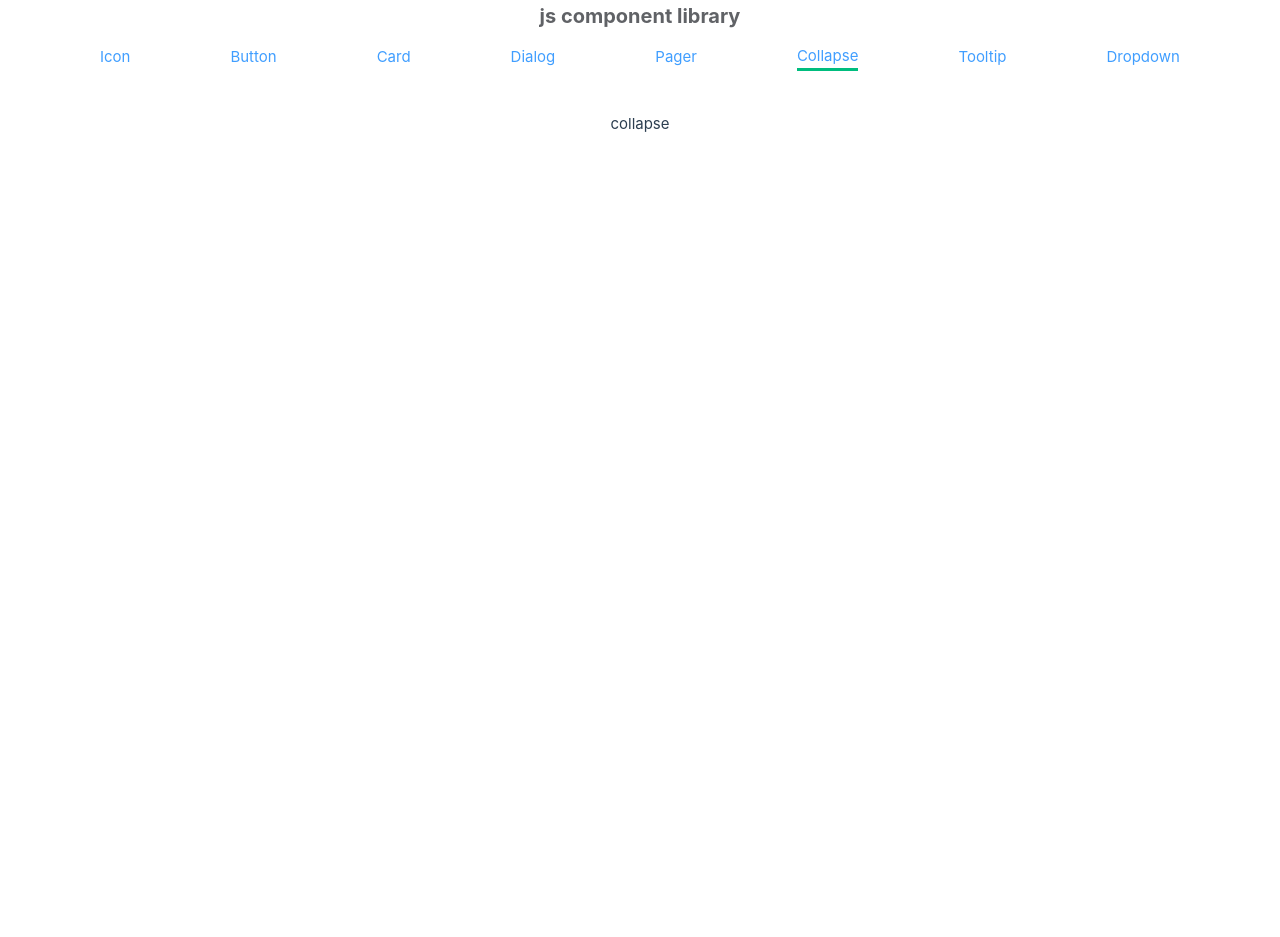
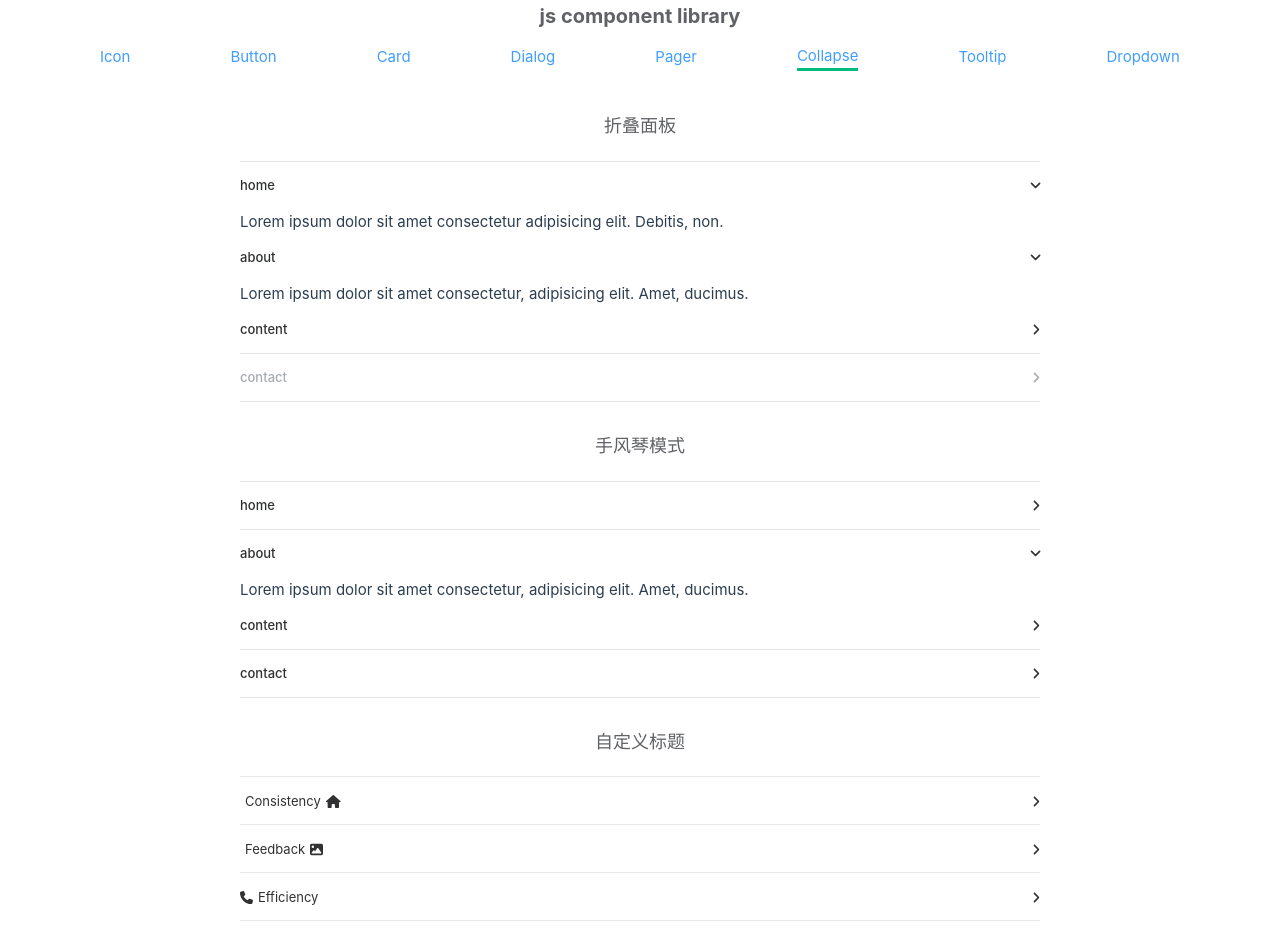
Before and after one commit to Wekohyk/Component-library-js, a Vue app: page /collapse in a window 1280 px wide. Shown: the top 937 px of the page. Before the commit the page ends 800 px from the top, so only its background shows below. Built offline with nearby package versions, Linux system fonts and the light colour scheme.

Commit message:
complete Collapse components

```diff
--- a/src/components/Collapse/Collapse.vue
+++ b/src/components/Collapse/Collapse.vue
@@ -1,7 +1,65 @@
 <template>
-  <div>collapse</div>
+  <div class="weko-collapse">
+    <slot></slot>
+  </div>
 </template>
 
-<script setup lang="js"></script>
+<script setup lang="js">
+import { collapseProps, collapseContextKey } from './props';
+import { ref, provide } from 'vue';
+defineOptions({
+  name: 'Weko-Collapse',
+});
+
+const props = defineProps(collapseProps);
+const emit = defineEmits(['change', 'update:modelValue']);
+
+// 核心逻辑 ---> 针对数组进行操作
+// 判断数组里面的值
+// 然后根据值来判断是否展开
+
+// 获取用户哪些面板是打开的
+const activeNames = ref(props.modelValue);
+
+// collapse 核心方法，项目相关的点击事件
+// itemName ---> 当前点击的面板的 name
+// 因为是通过插槽的形式使用的 CollapseItem组件, 所以采用依赖注入的方法
+const handleItemClick = itemName => {
+  // 先展开为一个数组
+  let _activeNamesArr = [...activeNames.value];
+  // 接下来针对这个数组来做操作
+  // 要做的操作其实就是往数组里面添加值或者删除值
+
+  if (props.accordion) {
+    // 手风琴模式
+    // 创建一个新数组, 如果这个新数组中只有一个元素, 那么这个元素就是用户点击的那个元素
+    // 如果该元素已经存在于 activeNames 数组中，那么就说明用户点击的是已经打开的面板
+    // 那么就应该把这个面板关闭，所以清空数组
+    _activeNamesArr = [activeNames.value[0] === itemName ? '' : itemName];
+  } else {
+    // 普通折叠面板，可以打开多个的
+    const index = _activeNamesArr.indexOf(itemName);
+    // 首先我们寻找点击的这个项目是否存在与数组中
+    if (index > -1) {
+      // 如果这个面板存在于数组中, 则将其删除
+      _activeNamesArr.splice(index, 1);
+    } else {
+      // 不存在，那么就把这个项目添加到数组中
+      _activeNamesArr.push(itemName);
+    }
+  }
+  // 无论是哪一种模式，经过上面的代码，都已经准备好了最新的数组值
+  activeNames.value = _activeNamesArr;
+  // 接下来需要触发两个事件
+  emit('update:modelValue', _activeNamesArr);
+  emit('change', _activeNamesArr);
+};
+
+// 依赖注入
+provide(collapseContextKey, {
+  activeNames,
+  handleItemClick,
+});
+</script>
 
 <style scoped lang="scss"></style>
--- /dev/null
+++ b/src/components/Collapse/CollapseItem.vue
@@ -0,0 +1,77 @@
+<template>
+  <!-- 外层容器 -->
+  <div class="weko-collapse-item" :class="{ 'is-disabled': disabled }">
+    <!-- 标题 -->
+    <div
+      class="weko-collapse-item__header"
+      :class="{
+        'is-disabled': disabled,
+        // 为后续计算该面板是否处于活动状态
+        'is-active': isActive,
+      }"
+      :id="`item-header-${name}`"
+      @click="itemClickHandle"
+    >
+      <slot name="title">{{ title }}</slot>
+      <!-- 右侧图标 -->
+      <Weko-Icon icon="angle-right" class="header-angle"></Weko-Icon>
+    </div>
+    <!-- 内容 -->
+    <transition name="slide" v-on="transitionEvents">
+      <div class="weko-collapse-item_wrapper" v-show="isActive">
+        <div class="weko-collapse-item_content" :id="`item-content-${title}`">
+          <slot></slot>
+        </div>
+      </div>
+    </transition>
+  </div>
+</template>
+
+<script setup lang="js">
+import { inject, computed } from 'vue';
+import { collapseContextKey, collapseItemProps } from './props';
+defineOptions({
+  name: 'Weko-CollapseItem',
+});
+const props = defineProps(collapseItemProps);
+// 依赖注入方式拿到数据和方法
+const collapseContext = inject(collapseContextKey);
+
+// 判断当前是否是激活状态
+const isActive = computed(() =>
+  collapseContext.activeNames.value.includes(props.name),
+);
+
+const itemClickHandle = () => {
+  if (props.disabled) return;
+  collapseContext.handleItemClick(props.name);
+};
+
+// 在对象中定义开始和结束的不同样式
+const transitionEvents = {
+  beforeEnter(el) {
+    el.style.height = 0;
+    el.style.overflow = 'hidden';
+  },
+  enter(el) {
+    el.style.height = `${el.scrollHeight}px`;
+  },
+  afterEnter(el) {
+    el.style.height = '';
+    el.style.overflow = '';
+  },
+  beforeLeave(el) {
+    el.style.height = `${el.scrollHeight}px`;
+    el.style.overflow = 'hidden';
+  },
+  leave(el) {
+    el.style.height = 0;
+  },
+  afterLeave(el) {
+    el.style.height = '';
+    el.style.overflow = '';
+  },
+};
+</script>
+
+<style scoped lang="scss"></style>
--- a/src/components/Collapse/props.js
+++ b/src/components/Collapse/props.js
@@ -1 +1,27 @@
-export default {};
+export const collapseProps = {
+  // 获父组件v-model的绑定值
+  modelValue: {
+    typeof: Array,
+    default: [],
+  },
+  // 是否开启手风琴模式
+  accordion: {
+    type: Boolean,
+    default: false,
+  },
+};
+
+export const collapseItemProps = {
+  name: {
+    type: String,
+    required: true,
+  },
+  title: String,
+  disabled: {
+    type: Boolean,
+    default: false,
+  },
+};
+
+// 这个key作为 provide/inject 的标识, 通过依赖注入的方式让子组件找到父组件
+export const collapseContextKey = Symbol('collapseContextKey');
--- a/src/main.js
+++ b/src/main.js
@@ -25,6 +25,7 @@ import Card from './components/Card/Card.vue';
 import Dialog from './components/Dialog/Dialog.vue';
 import Pager from './components/Pager/Pager.vue';
 import Collapse from './components/Collapse/Collapse.vue';
+import CollapseItem from './components/Collapse/CollapseItem.vue';
 
 const app = createApp(App);
 
@@ -36,6 +37,7 @@ app.component('Weko-Card', Card);
 app.component('Weko-Dialog', Dialog);
 app.component('Weko-Pager', Pager);
 app.component('Weko-Collapse', Collapse);
+app.component('Weko-CollapseItem', CollapseItem);
 
 app.use(createPinia());
 app.use(router);
--- a/src/views/Collapse.vue
+++ b/src/views/Collapse.vue
@@ -1,10 +1,119 @@
 <template>
-  <h2 class="row-title"></h2>
+  <h2 class="row-title">折叠面板</h2>
   <div class="row">
-    <Weko-Collapse></Weko-Collapse>
+    <Weko-Collapse v-model="openedValue" @change="changeHandle">
+      <Weko-CollapseItem name="a" title="home">
+        Lorem ipsum dolor sit amet consectetur adipisicing elit. Debitis, non.
+      </Weko-CollapseItem>
+      <Weko-CollapseItem name="b" title="about">
+        Lorem ipsum dolor sit amet consectetur, adipisicing elit. Amet, ducimus.
+      </Weko-CollapseItem>
+      <Weko-CollapseItem name="c" title="content">
+        Lorem ipsum dolor sit amet consectetur adipisicing elit. Exercitationem,
+      </Weko-CollapseItem>
+      <Weko-CollapseItem name="d" title="contact" disabled>
+        Lorem ipsum dolor sit amet consectetur adipisicing elit. Voluptatibus,
+      </Weko-CollapseItem>
+    </Weko-Collapse>
+  </div>
+  <h2 class="row-title">手风琴模式</h2>
+  <div class="row">
+    <Weko-Collapse v-model="openedValue2" @change="changeHandle" accordion>
+      <Weko-CollapseItem name="a" title="home">
+        Lorem ipsum dolor sit amet consectetur adipisicing elit. Debitis, non.
+      </Weko-CollapseItem>
+      <Weko-CollapseItem name="b" title="about">
+        Lorem ipsum dolor sit amet consectetur, adipisicing elit. Amet, ducimus.
+      </Weko-CollapseItem>
+      <Weko-CollapseItem name="c" title="content">
+        Lorem ipsum dolor sit amet consectetur adipisicing elit. Exercitationem,
+      </Weko-CollapseItem>
+      <Weko-CollapseItem name="d" title="contact">
+        Lorem ipsum dolor sit amet consectetur adipisicing elit. Voluptatibus,
+      </Weko-CollapseItem>
+    </Weko-Collapse>
+  </div>
+  <h2 class="row-title">自定义标题</h2>
+  <div class="row">
+    <Weko-Collapse v-model="openedValue3" accordion>
+      <Weko-CollapseItem name="Consistency" title="Consistency">
+        <template #title>
+          <div class="titleContainer">
+            <span class="title">Consistency</span>
+            <Weko-Icon icon="house" />
+          </div>
+        </template>
+        <div>
+          Consistent with real life: in line with the process and logic of real
+        </div>
+        <div>
+          Consistent within interface: all elements should be consistent, such
+        </div>
+      </Weko-CollapseItem>
+      <Weko-CollapseItem name="Feedback">
+        <template #title>
+          <div class="titleContainer">
+            <span class="title">Feedback</span>
+            <Weko-Icon icon="image" />
+          </div>
+        </template>
+        <div>operations by style updates and interactive effects;</div>
+        <div>
+          Visual feedback: reflect current state by updating or rearranging
+        </div>
+      </Weko-CollapseItem>
+      <Weko-CollapseItem name="Efficiency">
+        <template #title>
+          <div class="titleContainer">
+            <Weko-Icon icon="phone" />
+            <span class="title">Efficiency</span>
+          </div>
+        </template>
+        <div>
+          Simplify the process: keep operating process simple and intuitive;
+        </div>
+        <div>
+          Definite and clear: enunciate your intentions clearly so that the
+        </div>
+        <div>
+          the users to identify and frees them from memorizing and recalling.
+        </div>
+      </Weko-CollapseItem>
+      <Weko-CollapseItem name="Controllability" title="Controllability">
+        <template #title>
+          <div class="titleContainer">
+            <Weko-Icon icon="star" />
+            <span class="title">Controllability</span>
+          </div>
+        </template>
+        <div>
+          Decision making: giving advices about operations is acceptable, but do
+        </div>
+        <div>
+          Controlled consequences: users should be granted the freedom to
+        </div>
+      </Weko-CollapseItem>
+    </Weko-Collapse>
   </div>
 </template>
 
-<script setup lang="js"></script>
+<script setup lang="js">
+import { ref } from 'vue';
+// 默认打开数量
+const openedValue = ref(['a', 'b']);
+const openedValue2 = ref(['b']);
+const openedValue3 = ref([]);
 
-<style scoped lang="scss"></style>
+const changeHandle = arr => {
+  console.log(arr);
+};
+</script>
+
+<style scoped lang="scss">
+.titleContainer {
+  display: flex;
+}
+.title {
+  margin: 0 5px;
+}
+</style>
```
